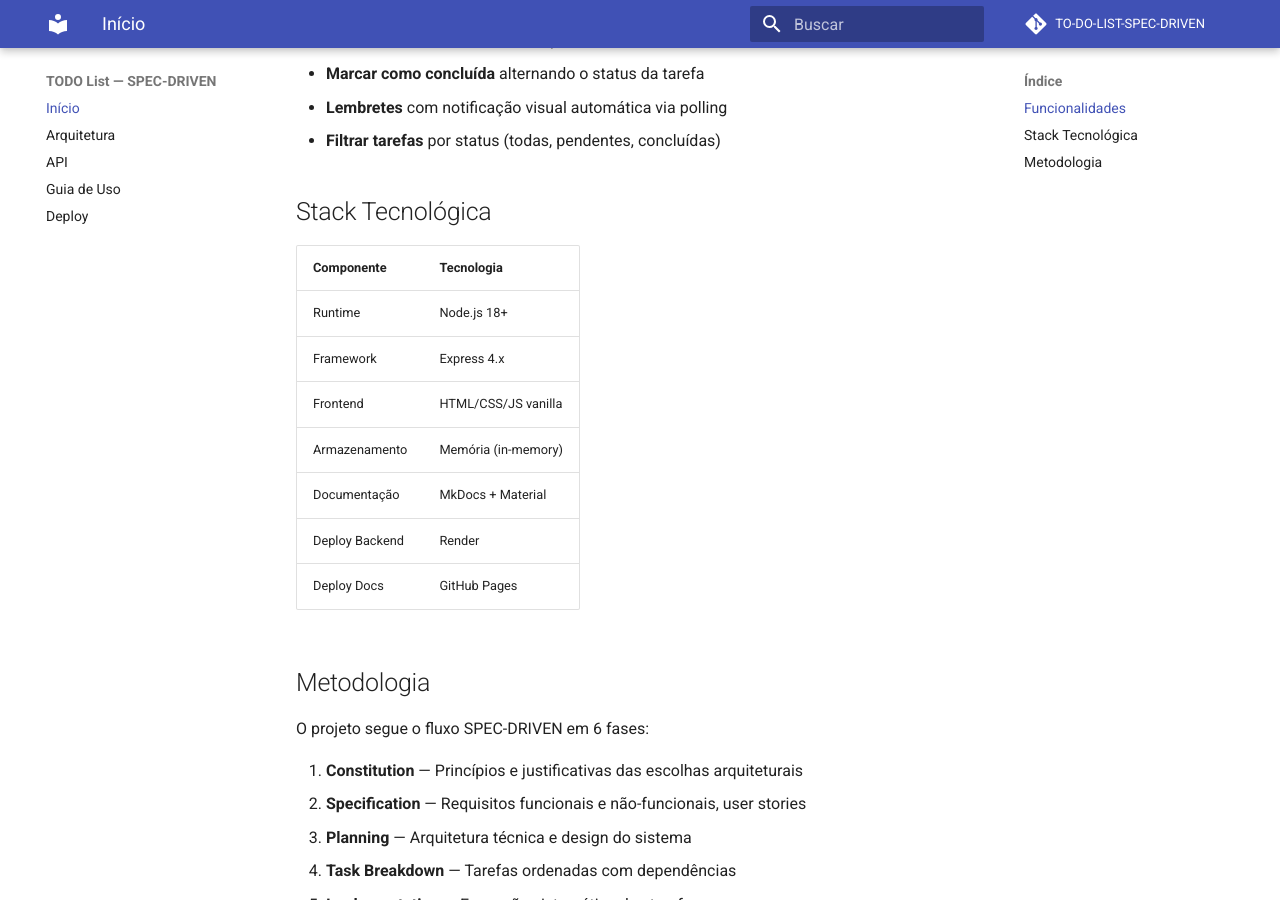
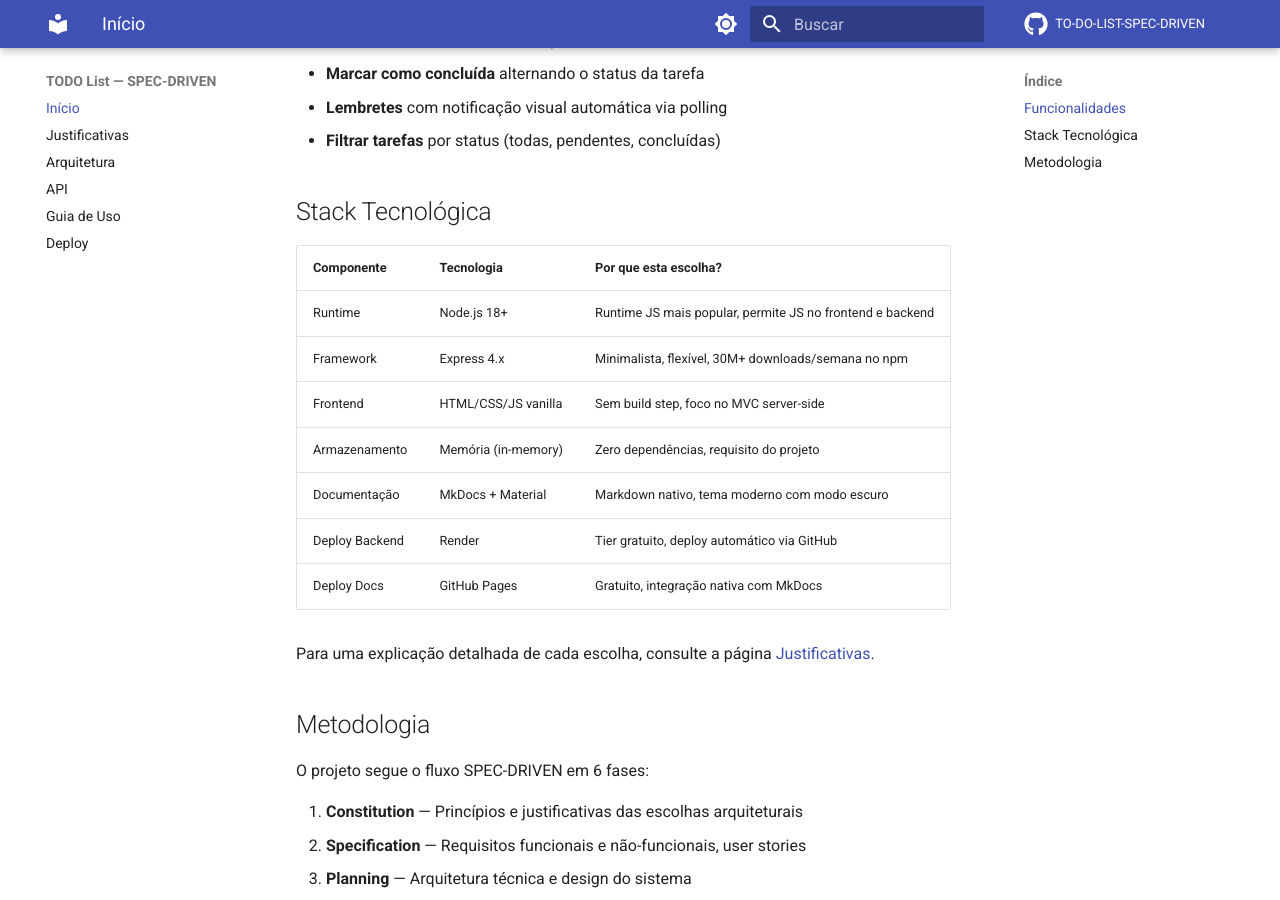
Before and after one commit to GustavoLaubeSchwartz/TO-DO-LIST-SPEC-DRIVEN, an MkDocs documentation site: the page built from docs/index.md, in a window 1280 px wide and 900 px high, scrolled down 328 px. Built offline with MkDocs 1.6.1 and Material for MkDocs 9.7.7, drawn with Linux system fonts in a browser that asks for light colours; comment, search, counter and statistics services are not loaded.

Commit message:
feat(docs): adding docs with mkdocs

```diff
--- a/docs/index.md
+++ b/docs/index.md
@@ -12,15 +12,17 @@ Aplicação web de gerenciamento de tarefas desenvolvida utilizando a metodologi
 
 ## Stack Tecnológica
 
-| Componente     | Tecnologia          |
-|----------------|---------------------|
-| Runtime        | Node.js 18+         |
-| Framework      | Express 4.x         |
-| Frontend       | HTML/CSS/JS vanilla  |
-| Armazenamento  | Memória (in-memory)  |
-| Documentação   | MkDocs + Material    |
-| Deploy Backend | Render               |
-| Deploy Docs    | GitHub Pages         |
+| Componente     | Tecnologia          | Por que esta escolha?                                      |
+|----------------|---------------------|------------------------------------------------------------|
+| Runtime        | Node.js 18+         | Runtime JS mais popular, permite JS no frontend e backend  |
+| Framework      | Express 4.x         | Minimalista, flexível, 30M+ downloads/semana no npm        |
+| Frontend       | HTML/CSS/JS vanilla  | Sem build step, foco no MVC server-side                    |
+| Armazenamento  | Memória (in-memory)  | Zero dependências, requisito do projeto                    |
+| Documentação   | MkDocs + Material    | Markdown nativo, tema moderno com modo escuro              |
+| Deploy Backend | Render               | Tier gratuito, deploy automático via GitHub                |
+| Deploy Docs    | GitHub Pages         | Gratuito, integração nativa com MkDocs                     |
+
+Para uma explicação detalhada de cada escolha, consulte a página [Justificativas](justifications.md).
 
 ## Metodologia
 
--- a/mkdocs.yml
+++ b/mkdocs.yml
@@ -1,7 +1,7 @@
 site_name: TODO List — SPEC-DRIVEN
 site_description: Documentação da aplicação TODO List desenvolvida com SPEC-DRIVEN Development
-site_author: Augusto
-repo_url: https://github.com/seu-usuario/TO-DO-LIST-SPEC-DRIVEN
+site_author: Gustavo Laube Schwartz
+repo_url: https://github.com/GustavoLaubeSchwartz/TO-DO-LIST-SPEC-DRIVEN
 repo_name: TO-DO-LIST-SPEC-DRIVEN
 
 theme:
@@ -11,13 +11,26 @@ theme:
     - scheme: default
       primary: indigo
       accent: indigo
+      toggle:
+        icon: material/brightness-7
+        name: Alternar para tema escuro
+    - scheme: slate
+      primary: indigo
+      accent: indigo
+      toggle:
+        icon: material/brightness-4
+        name: Alternar para tema claro
   features:
     - navigation.instant
     - navigation.sections
+    - navigation.top
     - content.code.copy
+  icon:
+    repo: fontawesome/brands/github
 
 nav:
   - Início: index.md
+  - Justificativas: justifications.md
   - Arquitetura: architecture.md
   - API: api.md
   - Guia de Uso: usage.md
@@ -26,7 +39,12 @@ nav:
 markdown_extensions:
   - tables
   - admonition
+  - pymdownx.details
   - pymdownx.highlight
   - pymdownx.superfences
   - pymdownx.tabbed:
       alternate_style: true
+  - attr_list
+  - pymdownx.emoji:
+      emoji_index: !!python/name:material.extensions.emoji.twemoji
+      emoji_generator: !!python/name:material.extensions.emoji.to_svg
```
Also changed, not shown: LINKS.md (+3 -3 lines), docs/architecture.md (+22 -3 lines), docs/deploy.md (+1 -1 lines), docs/justifications.md (added, +149 -0 lines), docs/usage.md (+2 -2 lines).
